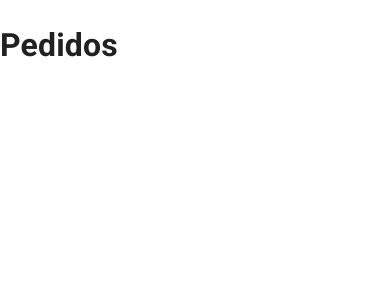
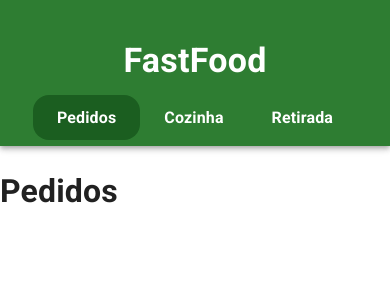
Before and after one commit to Miguel1989-hub/fastfood, a React (Create React App) app: page / in a window 390 px wide. Shown: the top 300 px of the page. Built offline with nearby package versions, Linux system fonts and the light colour scheme.

Commit message:
feat: add responsive Navbar

```diff
--- /dev/null
+++ b/src/components/Navbar/index.css
@@ -0,0 +1,15 @@
+.link {
+    color: white;
+    font-weight: bold;
+    padding: 0.8rem 1.5rem;
+    text-decoration: none;
+}
+
+.link-active {
+    background-color: #1b5e20;
+    border-radius: 16px;
+    color: white;
+    font-weight: bold;
+    padding: 0.8rem 1.5rem;
+    text-decoration: none;
+}
--- /dev/null
+++ b/src/components/Navbar/index.js
@@ -0,0 +1,40 @@
+import { AppBar, Box, Typography, Container, styled, Toolbar } from "@mui/material";
+import { NavLink } from "react-router-dom";
+import "./index.css";
+
+
+const StyledToolBar = styled(Toolbar)(({ theme }) => ({
+    display: "flex",
+    justifyContent: "space-between",
+    [theme.breakpoints.down("sm")]: {
+        flexDirection: "column",
+        padding:"1rem",
+    },
+}));
+
+
+
+const NavBar = () => {
+    return (
+        <AppBar position="static">
+            <Container>
+                <StyledToolBar >
+                    <Typography
+                        variant="h4"
+                        component="h1"
+                        sx={{ fontWeight: "bold", padding: {xs: "1.5rem", sm: "0"} }}
+                    >
+                        FastFood
+                    </Typography>
+                    <Box>
+                        <NavLink className={({ isActive }) => (isActive ? "link-active" : "link")} to="/">Pedidos</NavLink>
+                        <NavLink className={({ isActive }) => (isActive ? "link-active" : "link")} to="/cozinha">Cozinha</NavLink>
+                        <NavLink className={({ isActive }) => (isActive ? "link-active" : "link")} to="/saida" >Retirada</NavLink>
+                    </Box>
+                </StyledToolBar>
+            </Container>
+        </AppBar>
+    )
+};
+
+export default NavBar;
--- a/src/pages/Kitchen/index.js
+++ b/src/pages/Kitchen/index.js
@@ -1,7 +1,11 @@
+import NavBar from "../../components/Navbar";
 
 const Kitchen = () => {
     return(
-        <h1>Cozinha</h1>
+        <>
+            <NavBar/>
+            <h1>Cozinha</h1>
+        </>
     )
 }
 
--- a/src/pages/Orders/index.js
+++ b/src/pages/Orders/index.js
@@ -1,6 +1,13 @@
+import NavBar from "../../components/Navbar";
+
+
+
 const Orders = () => {
-    return(
-        <h1>Pedidos</h1>
+    return (
+        <>
+            <NavBar />
+            <h1>Pedidos</h1>
+        </>
     )
 }
 
--- a/src/pages/Payment/index.js
+++ b/src/pages/Payment/index.js
@@ -1,6 +1,11 @@
+import NavBar from "../../components/Navbar";
+
 const Payment = () => {
-    return(
-        <h1>Pagamento</h1>
+    return (
+        <>
+            <NavBar />
+            <h1>Pagamento</h1>
+        </>
     )
 }
 
--- a/src/pages/Production/index.js
+++ b/src/pages/Production/index.js
@@ -1,6 +1,11 @@
+import NavBar from "../../components/Navbar";
+
 const Production = () => {
-    return(
-        <h1>saida</h1>
+    return (
+        <>
+            <NavBar />
+            <h1>saida</h1>
+        </>
     )
 }
 
```
